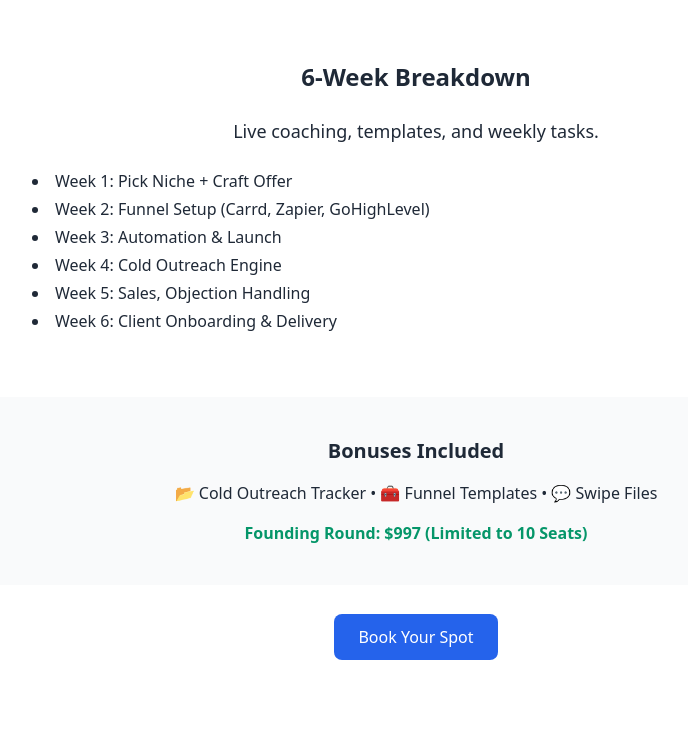
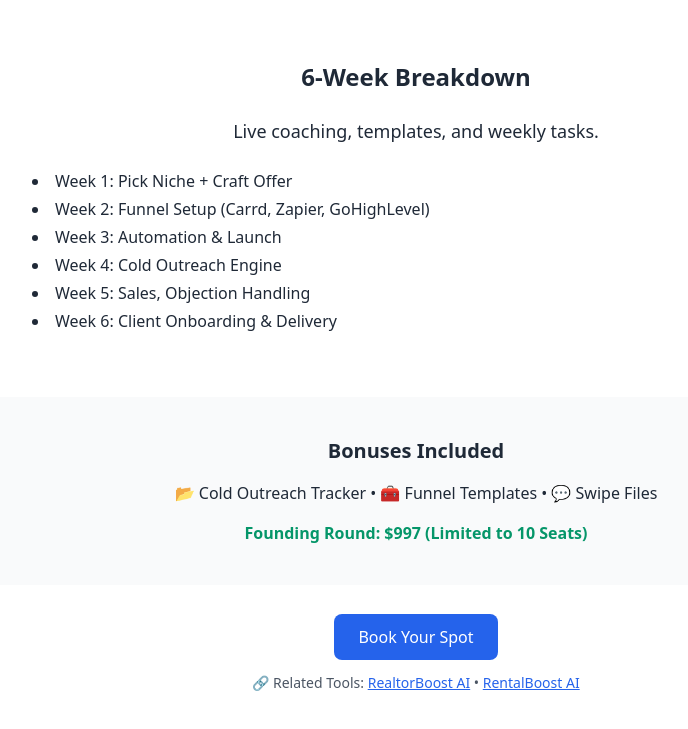
Before and after one commit to tanyed640/client-systems-academy, a plain HTML site: page index.html in a window 1280 px wide. Shown: the part 615-1344 px from the top of the page, without its empty margins (224-912 px from the left). Before the commit the page ends 1304 px from the top, so only its background shows below. Drawn offline with nearby package versions, Linux system fonts and the light colour scheme.

Commit message:
Add files via upload

```diff
--- a/index.html
+++ b/index.html
@@ -50,6 +50,11 @@
   <!-- CTA -->
   <footer class="text-center py-10">
     <a href="https://calendly.com/tanyed640-fusdk12/get-2-local-clients-in-30-days-with-boostlabs" class="bg-blue-600 text-white py-3 px-6 rounded-lg hover:bg-blue-700">Book Your Spot</a>
+<p class="mt-6 text-sm text-gray-600">
+  🔗 Related Tools:
+  <a href="https://tanyed640.github.io/realtorboost-site/" class="text-blue-600 underline">RealtorBoost AI</a> •
+  <a href="https://tanyed640.github.io/rentalboost-site/" class="text-blue-600 underline">RentalBoost AI</a>
+</p>
   </footer>
 
 </body>
```
